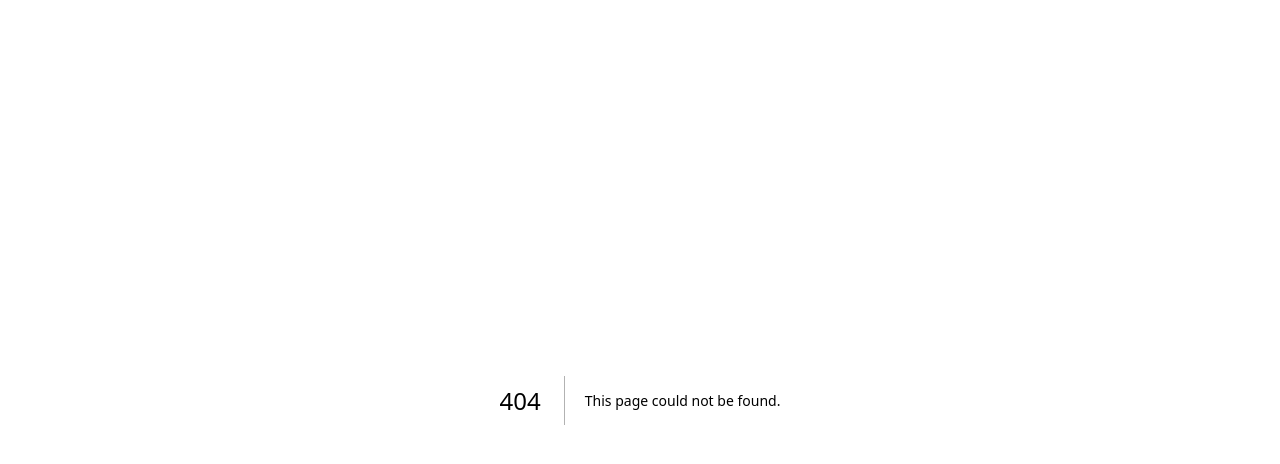
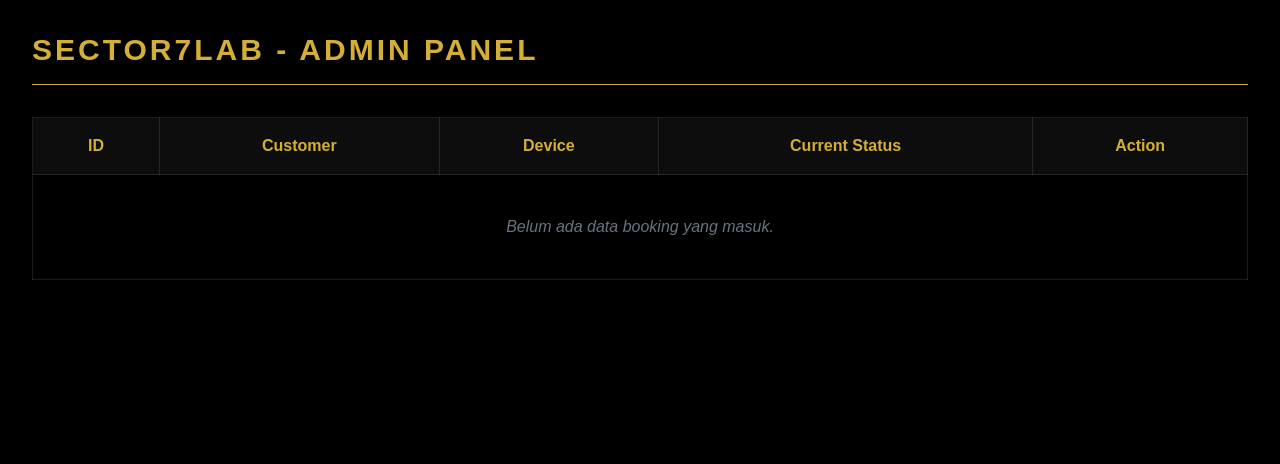
Before and after one commit to visaf2026/sector7lab, a Next.js app: page /sector7-admin in a window 1280 px wide. Before the commit this address had no page. Shown: the top 464 px of the page. Built offline with nearby package versions, Linux system fonts and the light colour scheme; a web font is replaced by a local one.

Commit message:
feat: added admin panel and fixed hydration errors

```diff
--- a/app/components/PriceEstimator.tsx
+++ b/app/components/PriceEstimator.tsx
@@ -37,17 +37,26 @@ export default function PriceEstimator() {
 
           {/* Sisi Kanan: Daftar Harga */}
           <div className="space-y-4">
-            <div className="flex justify-between border-b border-white/10 pb-2">
-              <span className="text-gray-300">LCD Replacement</span>
-              <span className="text-[#D4AF37] font-bold">Rp {selectedDevice.lcd.toLocaleString()}</span>
-            </div>
-            <div className="flex justify-between border-b border-white/10 pb-2">
-              <span className="text-gray-300">Battery Health</span>
-              <span className="text-[#D4AF37] font-bold">Rp {selectedDevice.battery.toLocaleString()}</span>
-            </div>
+           <div className="flex justify-between border-b border-white/10 pb-2">
+  <span className="text-gray-300">Replacement LCD</span>
+  <span className="text-[#D4AF37] font-bold">
+    {selectedDevice?.lcd
+      ? `Rp ${selectedDevice.lcd.toLocaleString('id-ID')}`
+      : 'Select Device...'}
+  </span>
+</div>
+
+<div className="flex justify-between border-b border-white/10 pb-2">
+  <span className="text-gray-300">Battery Health</span>
+  <span className="text-[#D4AF37] font-bold">
+    {selectedDevice?.battery
+      ? `Rp ${selectedDevice.battery.toLocaleString('id-ID')}`
+      : 'Select Device...'}
+  </span>
+</div>
             <div className="flex justify-between border-b border-white/10 pb-2">
               <span className="text-gray-300">Housing / Backglass</span>
-              <span className="text-[#D4AF37] font-bold">Rp {selectedDevice.housing.toLocaleString()}</span>
+              <span className="text-[#D4AF37] font-bold">Rp {selectedDevice.housing.toLocaleString('id-ID')}</span>
             </div>
           </div>
         </div>
--- /dev/null
+++ b/app/sector7-admin/page.tsx
@@ -0,0 +1,88 @@
+"use client";
+import { useState, useEffect } from "react";
+
+export default function AdminDashboard() {
+  const [bookings, setBookings] = useState<any[]>([]);
+  const [isMounted, setIsMounted] = useState(false); // Tambahkan ini
+
+  // 1. Pastikan komponen sudah terpasang di browser
+  useEffect(() => {
+    setIsMounted(true);
+    const savedData = localStorage.getItem("service_bookings");
+    if (savedData) setBookings(JSON.parse(savedData));
+  }, []);
+
+  // 2. Fungsi Update Status
+  const updateStatus = (id: string, newStatus: string) => {
+    const updated = bookings.map((b) =>
+      b.id === id ? { ...b, status: newStatus } : b
+    );
+    setBookings(updated);
+    localStorage.setItem("service_bookings", JSON.stringify(updated));
+    alert(`Status Order ${id} berhasil diubah ke: ${newStatus}`);
+  };
+
+  // 3. Jika belum mounted, jangan render apapun dulu untuk menghindari error hydration
+  if (!isMounted) {
+    return <div className="min-h-screen bg-black" />;
+  }
+
+  return (
+    <div className="min-h-screen bg-black text-white p-8">
+      {/* ... (Sisanya sama seperti kodingan sebelumnya) ... */}
+      <h1 className="text-[#D4AF37] text-3xl font-bold mb-8 uppercase tracking-widest border-b border-[#D4AF37] pb-4">
+        Sector7Lab - Admin Panel
+      </h1>
+
+      <div className="overflow-x-auto">
+        <table className="w-full border-collapse border border-white/10">
+          <thead>
+            <tr className="bg-white/5 text-[#D4AF37]">
+              <th className="p-4 border border-white/10">ID</th>
+              <th className="p-4 border border-white/10">Customer</th>
+              <th className="p-4 border border-white/10">Device</th>
+              <th className="p-4 border border-white/10">Current Status</th>
+              <th className="p-4 border border-white/10">Action</th>
+            </tr>
+          </thead>
+          <tbody>
+            {bookings.length > 0 ? (
+              bookings.map((b) => (
+                <tr key={b.id} className="text-center hover:bg-white/5 transition-all">
+                  <td className="p-4 border border-white/10 font-mono">{b.id}</td>
+                  <td className="p-4 border border-white/10">{b.name}</td>
+                  <td className="p-4 border border-white/10">{b.deviceModel}</td>
+                  <td className="p-4 border border-white/10">
+                    <span className="px-3 py-1 bg-[#D4AF37]/20 text-[#D4AF37] rounded-full text-xs">
+                      {b.status}
+                    </span>
+                  </td>
+                  <td className="p-4 border border-white/10 space-x-2">
+                    <button
+                      onClick={() => updateStatus(b.id, "PROSES")}
+                      className="bg-blue-600 px-3 py-1 text-xs rounded hover:bg-blue-700"
+                    >
+                      Set Proses
+                    </button>
+                    <button
+                      onClick={() => updateStatus(b.id, "SELESAI")}
+                      className="bg-green-600 px-3 py-1 text-xs rounded hover:bg-green-700"
+                    >
+                      Set Selesai
+                    </button>
+                  </td>
+                </tr>
+              ))
+            ) : (
+              <tr>
+                <td colSpan={5} className="p-10 text-gray-500 italic text-center">
+                  Belum ada data booking yang masuk.
+                </td>
+              </tr>
+            )}
+          </tbody>
+        </table>
+      </div>
+    </div>
+  );
+}
```
